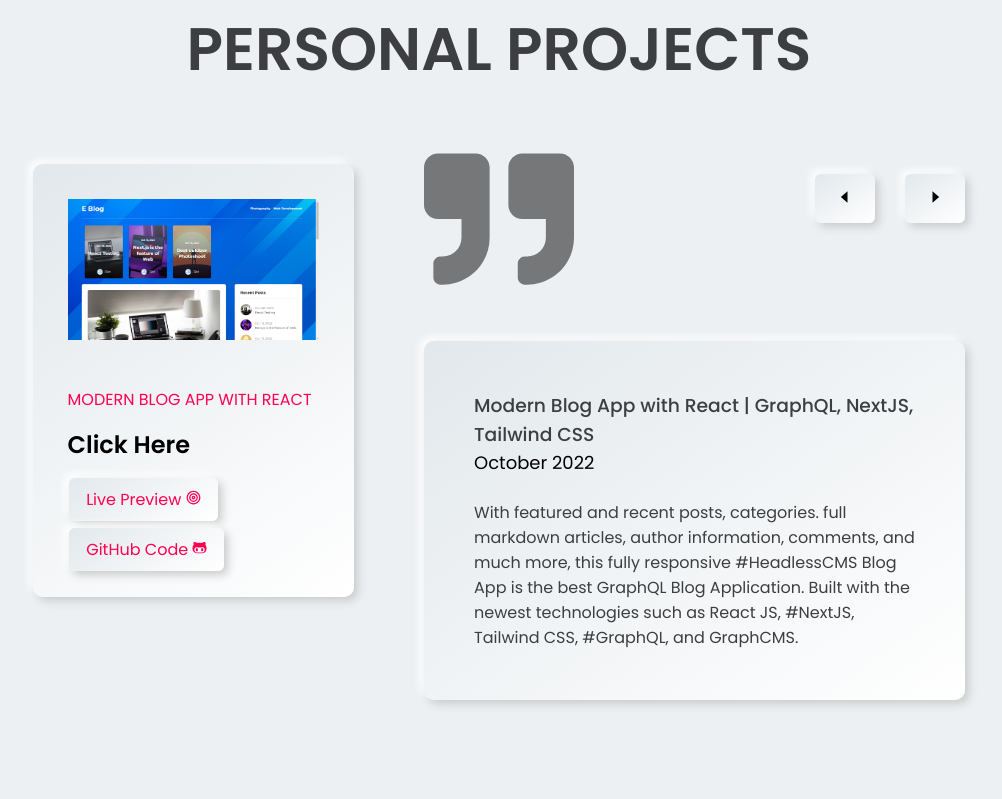
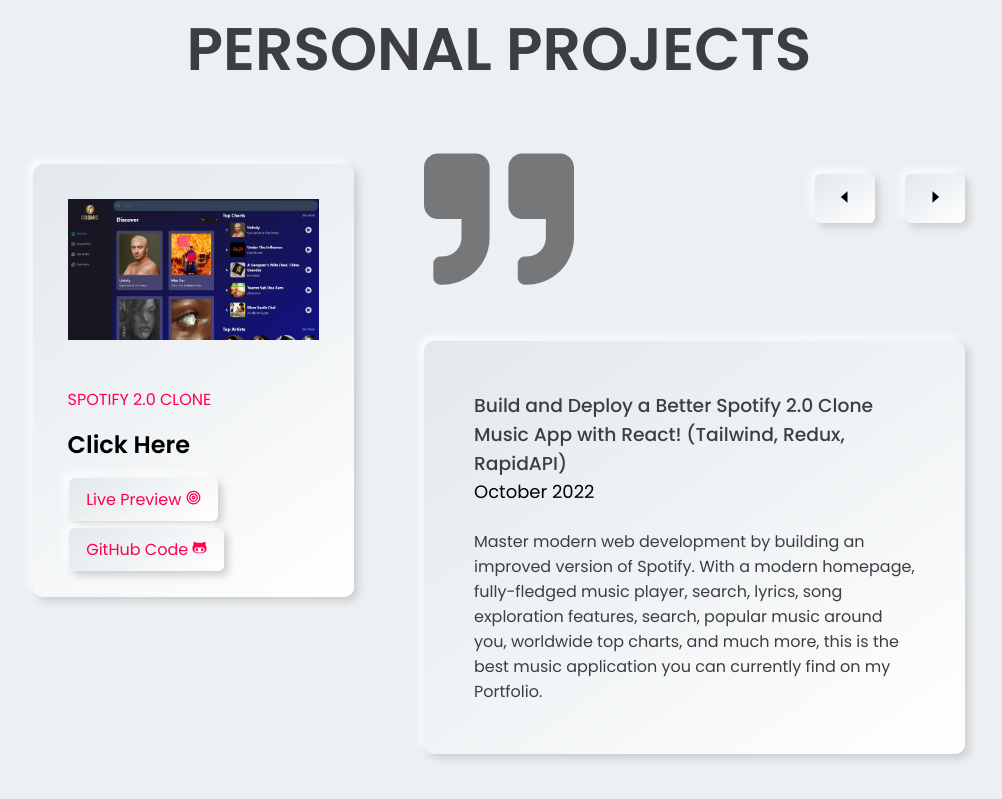
Before and after one commit to gaurav-jangam/gaurav-jangam-dev, a React (Create React App) app: page / in a window 1280 px wide. Shown: the part 4059-4858 px from the top of the page, without its empty margins (141-1143 px from the left). Built offline with nearby package versions, Linux system fonts and the light colour scheme.

Commit message:
added new project

```diff
--- a/src/component/Testimonial/TestimonialApi.js
+++ b/src/component/Testimonial/TestimonialApi.js
@@ -4,10 +4,24 @@
 import amazon from "../../assets/amazon.png"
 import whatsapp from "../../assets/whatsapp.png"
 import eblog from "../../assets/eblog.png"
+import cosmic from "../../assets/cosmic.png"
 
 const TestimonialApi = [
   {
     id: 1,
+    image: ('%s', cosmic),
+    name: "SPOTIFY 2.0 CLONE",
+    subString: "Live Preview",
+    subString2: "GitHub Code",
+    link: "https://radiant-profiterole-d148ff.netlify.app",
+    link2: "https://github.com/gaurav-jangam/Cosmis",
+    click: "Click Here",
+    name2: "Build and Deploy a Better Spotify 2.0 Clone Music App with React! (Tailwind, Redux, RapidAPI)",
+    date: "October 2022",
+    desc: "Master modern web development by building an improved version of Spotify. With a modern homepage, fully-fledged music player, search, lyrics, song exploration features, search, popular music around you, worldwide top charts, and much more, this is the best music application you can currently find on my Portfolio.",
+  },
+  {
+    id: 2,
     image: ('%s', eblog),
     name: "MODERN BLOG APP WITH REACT",
     subString: "Live Preview",
@@ -20,7 +34,7 @@
     desc: "With featured and recent posts, categories. full markdown articles, author information, comments, and much more, this fully responsive #HeadlessCMS Blog App is the best GraphQL Blog Application. Built with the newest technologies such as React JS, #NextJS, Tailwind CSS, #GraphQL, and GraphCMS.",
   },
   {
-    id: 2,
+    id: 3,
     image: ('%s', portfolio),
     name: "PERSONAL PORTFOLIO",
     subString: "Live Preview",
@@ -33,7 +47,7 @@
     desc: "Hello everyone so this is my personal portfolio, which shows some basic information about my self.",
   },
   {
-    id: 3,
+    id: 4,
     image: ('%s', food),
     name: "SEA FOOD STORE",
     subString: "Live Preview",
@@ -46,7 +60,7 @@
     desc: "Online Seafood Store is a web app which is servers the sea food as it name says, in 1st tab it will show you products available as well as out of stock after that middle section is to show subtotal and if this section you can remove some product if you want to and the last section shows the final bill.",
   },
   {
-    id: 4,
+    id: 5,
     image: ('%s', insta),
     name: "INSTAGRAM CLONE WITH REACT",
     subString: "Live Preview",
@@ -58,7 +72,7 @@
     desc: "Instagram clone is same as instagram, user can an post image with caption, also can insert, update, delete, edit, remove post and other users can see the post live as well as comment and all user can see that, but if you want to comment or post then you need to login. I have made this Instagram Clone by watching online tutorials.",
   },
   {
-    id: 5,
+    id: 6,
     image: ('%s', amazon),
     name: "AMAZON CLONE WITH REACT",
     subString: "Live Preview",
@@ -71,7 +85,7 @@
     desc: "Amazon clone works similar to Amazon just the product showing on the screen are not dynamically loaded , So I have created another one web app like amazon with all the functionalities user can add, remove, edit products apart from this thier is checkout page, shipping page, order page and user transation history page.",
   },
   {
-    id: 6,
+    id: 7,
     image: ('%s', whatsapp),
     name: "WHATSAPP CLONE WITH REACT",
     subString: "Live Preview",
```
Also changed, not shown: src/assets/cosmic.png (added).
